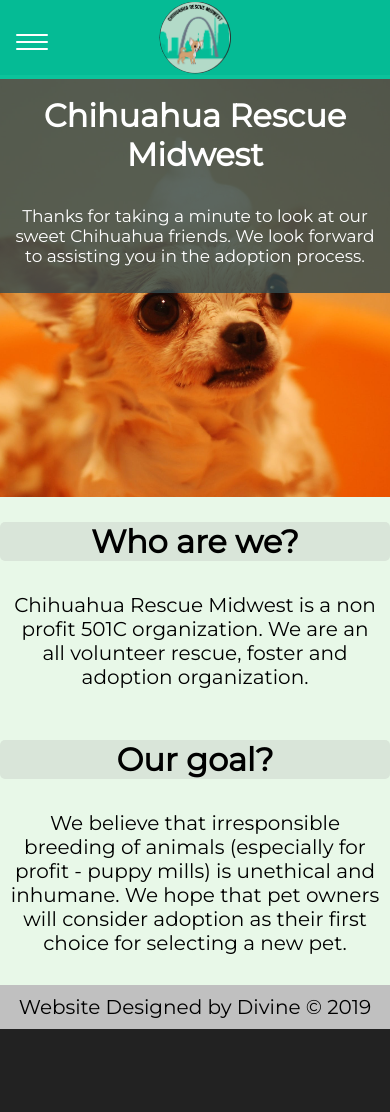
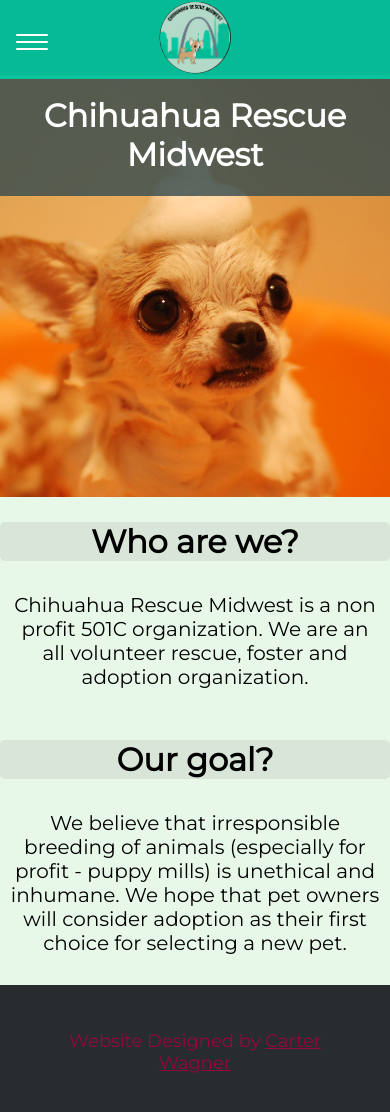
Before and after one commit to ZachJHall/Chihuahua-Rescue-Midwest, a React (Create React App) app: page / in a window 390 px wide. Shown: the top 1112 px of the page. Before the commit the page ends 1029 px from the top, so only its background shows below. Built offline with nearby package versions, Linux system fonts and the light colour scheme.

Commit message:
footerUpdate

```diff
--- a/src/CSS/footer.css
+++ b/src/CSS/footer.css
@@ -1,21 +1,67 @@
-.footer {
-  height: 20%;
-  /* position: fixed; */
+.footer-basic-centered {
+  background-color: #292c2f;
+  box-shadow: 0 1px 1px 0 rgba(0, 0, 0, 0.12);
+  box-sizing: border-box;
+  width: 100%;
+  text-align: center;
+  font-family: "Alegreya Sans SC", sans-serif;
+  font-size: 18px;
+  height: auto;
+  padding: 45px;
 
-  width: 100%;
-  background-color: silver;
-  color: black;
-  text-align: center;
+  bottom: 0;
+  left: 0;
+  right: 0;
 }
-.color {
-  color: blue;
+
+.footer-basic-centered .footer-company-motto {
+  color: #8d9093;
+  font-size: 24px;
+  margin: 0;
+  color: #950740;
 }
-.p {
+
+.footer-basic-centered .footer-links {
+  list-style: none;
+  font-weight: bold;
+  color: #950740;
+  padding: 35px 0 23px;
   margin: 0;
-  padding: 10px;
 }
-.center {
-  display: flex;
 
-  text-align: center;
+.footer-basic-centered .footer-links a {
+  display: inline-block;
+  text-decoration: none;
+  color: inherit;
 }
+
+@media (max-width: 600px) {
+  .footer-basic-centered {
+    padding: 35px;
+  }
+
+  .footer-basic-centered .footer-company-motto {
+    font-size: 18px;
+  }
+
+  .footer-basic-centered .footer-company-name {
+    font-size: 12px;
+  }
+
+  .footer-basic-centered .footer-links {
+    font-size: 14px;
+    padding: 25px 0 20px;
+  }
+
+  .footer-basic-centered .footer-links a {
+    line-height: 1.8;
+  }
+}
+
+#cartersName {
+  color: #950740;
+}
+
+a:hover#cartersName {
+  color: #f0ff03;
+}
--- a/src/components/footer.js
+++ b/src/components/footer.js
@@ -3,10 +3,18 @@
 
 const Footer = () => {
   return (
-    <footer>
-      <div className="footer">
-        <p className="p">Website Designed by Divine © 2019 </p>
-      </div>
+    <footer class="footer-basic-centered">
+      <p class="footer-company-motto">
+        Website Designed by{" "}
+        <a
+          target="_blank"
+          rel="noopener noreferrer"
+          id="cartersName"
+          href="https://cjwagn1.github.io/personalsite/"
+        >
+          Carter Wagner
+        </a>
+      </p>
     </footer>
   );
 };
--- a/src/components/home.js
+++ b/src/components/home.js
@@ -25,10 +25,6 @@
           <img className="img" alt="" src={images[image]} />
           <div className="text-block">
             <h1>Chihuahua Rescue Midwest</h1>
-            <p className="para">
-              Thanks for taking a minute to look at our sweet Chihuahua friends.
-              We look forward to assisting you in the adoption process.{" "}
-            </p>
           </div>
         </div>
         <div className="yep">
```
